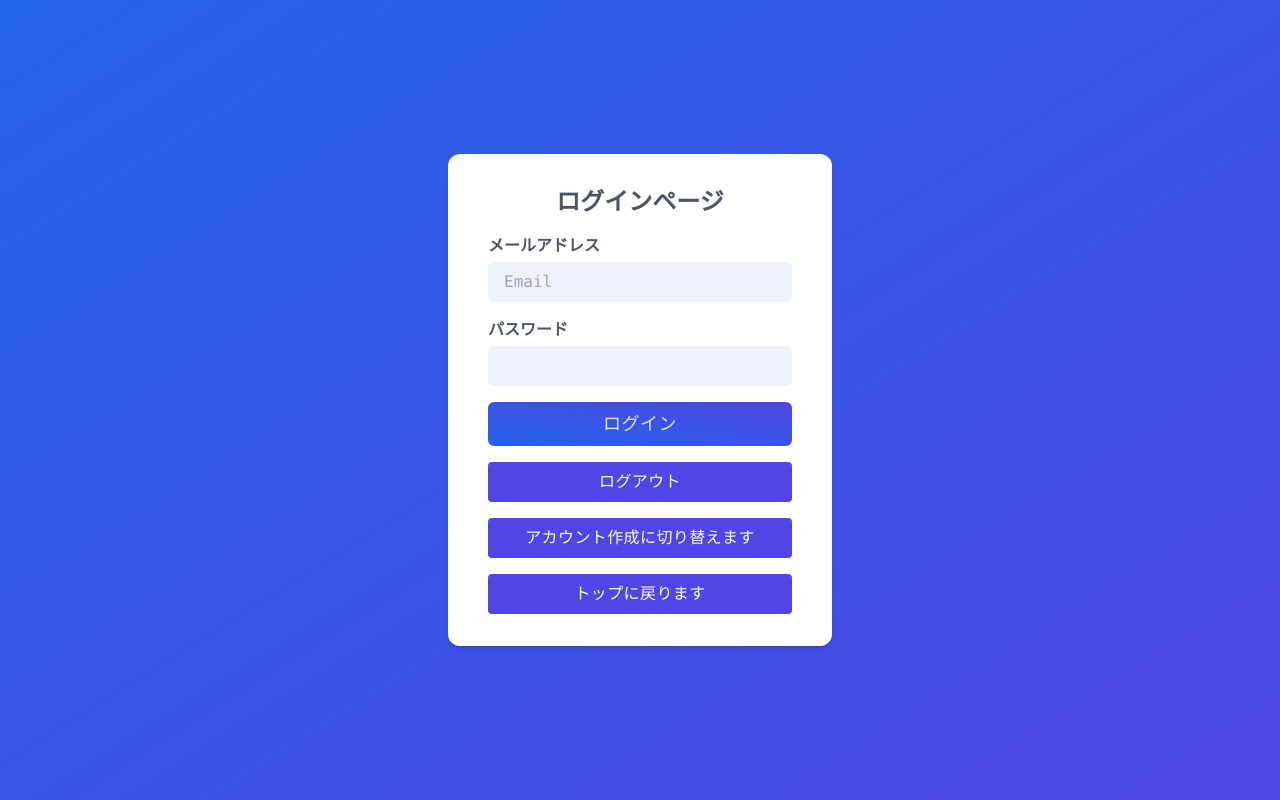
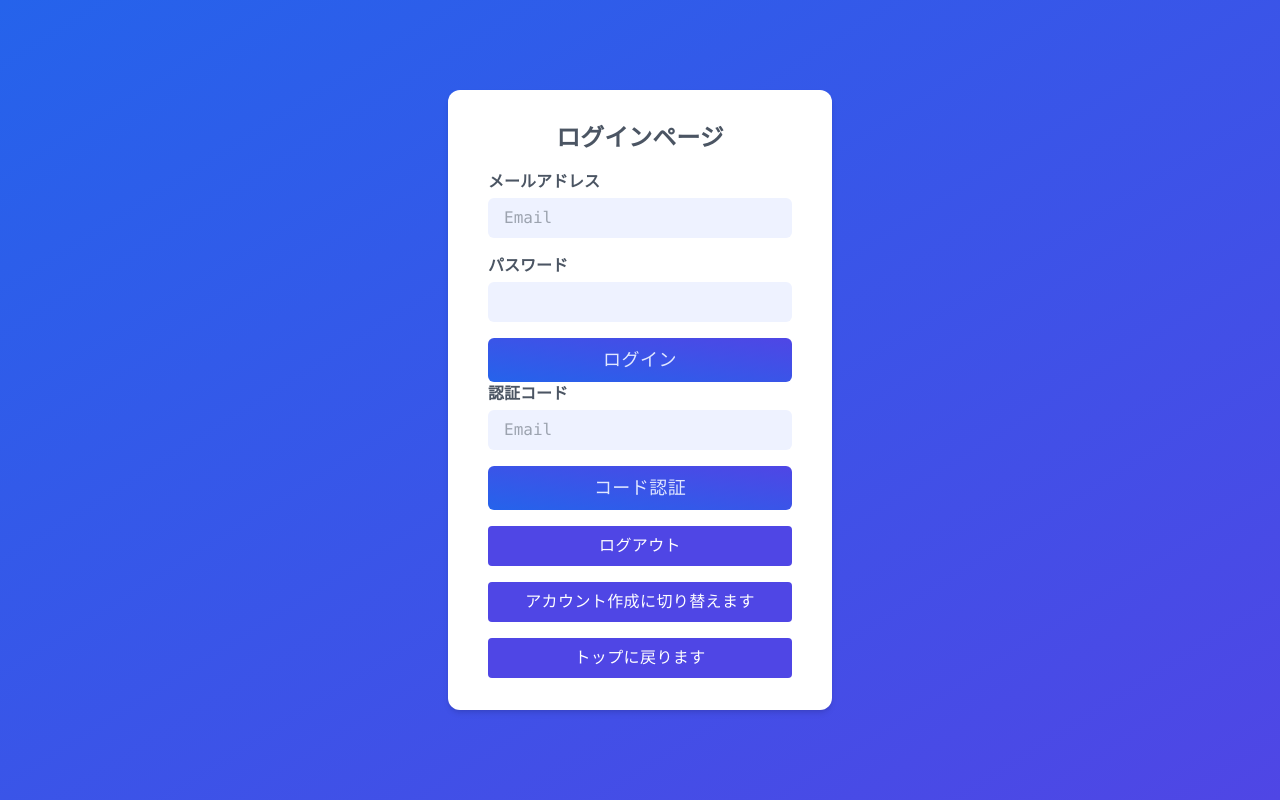
Before and after one commit to inatatsu-tatsuhiro/mfa-sample3, a React (Create React App) app: page /login in a window 1280 px wide. Built offline with nearby package versions, Linux system fonts and the light colour scheme; no server answers.

Commit message:
login on time password

```diff
--- a/src/components/Login.tsx
+++ b/src/components/Login.tsx
@@ -6,6 +6,7 @@ import {
   PhoneAuthProvider,
   signInWithEmailAndPassword,
   getMultiFactorResolver,
+  PhoneMultiFactorGenerator,
 } from 'firebase/auth'
 
 import { configureCaptcha } from '../config/configureCaptcha'
@@ -14,26 +15,55 @@ import { Logout } from './Logout'
 export const Login = () => {
   const [loginEmail, setLoginEmail] = useState('')
   const [loginPassword, setLoginPassword] = useState('')
+  const [verificationId, setVerificationId] = useState('')
+  const [otp, setOtp] = useState('')
+  const [resolve, setResolve] = useState<any>()
   const loginForm = async () => {
     const recaptchaVerifier = configureCaptcha()
     console.log(recaptchaVerifier)
     try {
       await signInWithEmailAndPassword(auth, loginEmail, loginPassword)
     } catch (error: any) {
+      let resolver: any;
       if (error.code === 'auth/multi-factor-auth-required') {
         console.log(error.code)
+        resolver = getMultiFactorResolver(auth, error)
+        setResolve(resolver)
+      }
       const multiResolver = getMultiFactorResolver(auth, error)
+
       const phoneOptions = {
         multiFactorHint: multiResolver!.hints[0],
         session: multiResolver!.session,
       }
       const phoneAuthProvider = new PhoneAuthProvider(auth)
-        await phoneAuthProvider.verifyPhoneNumber(
+      const verifyId = await phoneAuthProvider.verifyPhoneNumber(
         phoneOptions,
         recaptchaVerifier
       )
+      setVerificationId(verifyId)
       alert('Code has been sent to your phone')
     }
+  }
+
+  const verifyAction = async () => {
+    try {
+      const firebaseCredentials = PhoneAuthProvider.credential(
+        verificationId,
+        otp
+      );
+      const multiFactorAssertion =
+        PhoneMultiFactorGenerator.assertion(firebaseCredentials);
+      const credentials = await resolve.resolveSignIn(
+        multiFactorAssertion
+      );
+      console.log(credentials, "credentials");
+      console.log("success");
+      setTimeout(() => {
+        navigate('/')
+      }, 1000)
+    } catch (e) {
+      console.log(e, 'error')
     }
   }
   const navigate = useNavigate()
@@ -76,6 +106,25 @@ export const Login = () => {
           >
             ログイン
           </button>
+          <div>
+            <label className="block mb-1 text-gray-600 font-semibold">
+              認証コード
+            </label>
+            <input
+              type="email"
+              placeholder="Email"
+              required
+              onChange={(e) => setOtp(e.target.value)}
+              className="bg-indigo-50 px-4 py-2 outline-none rounded-md w-full"
+            />
+          </div>
+          <button
+            id="sign-in-button"
+            onClick={() => verifyAction()}
+            className="mt-4 w-full bg-gradient-to-tr from-blue-600 to-indigo-600 text-indigo-100 py-2 rounded-md text-lg tracking-wide"
+          >
+            コード認証
+          </button>
           <Logout />
           <button
             className="mt-4 w-full px-3 py-2 text-white bg-indigo-600 rounded tracking-wide"
```
Lines whose indentation alone changed are shown as unchanged.
